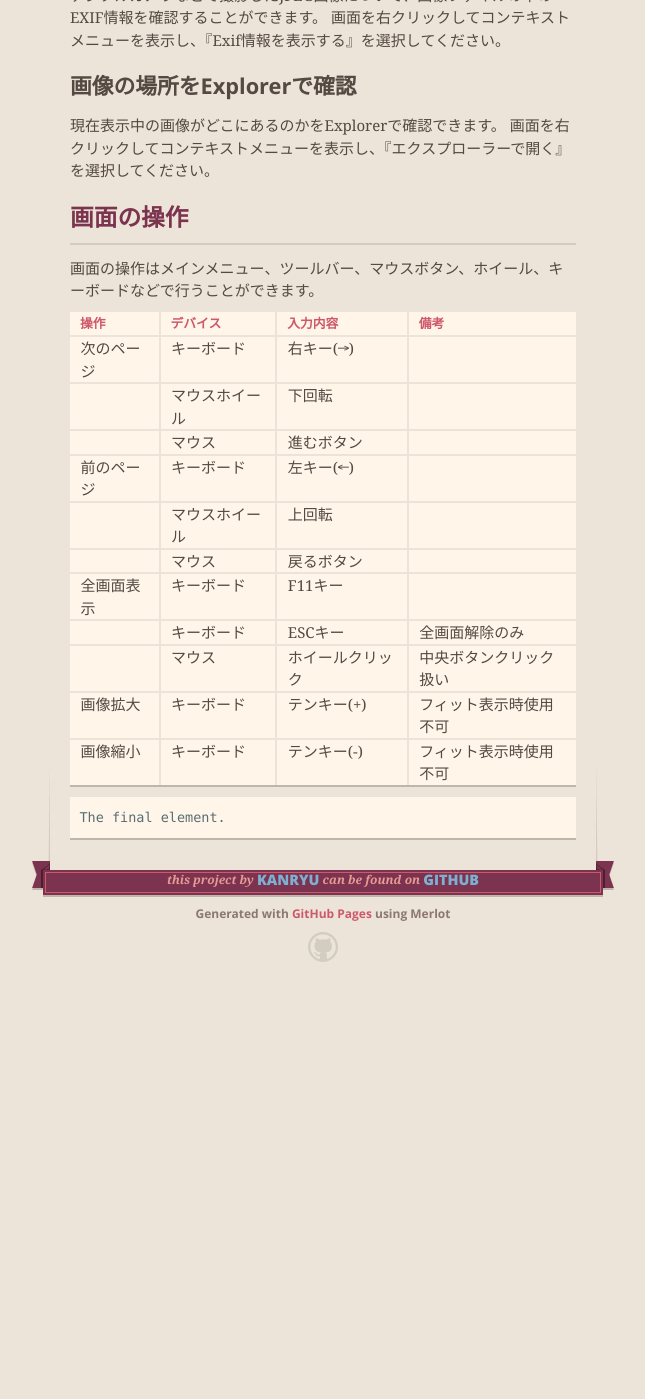
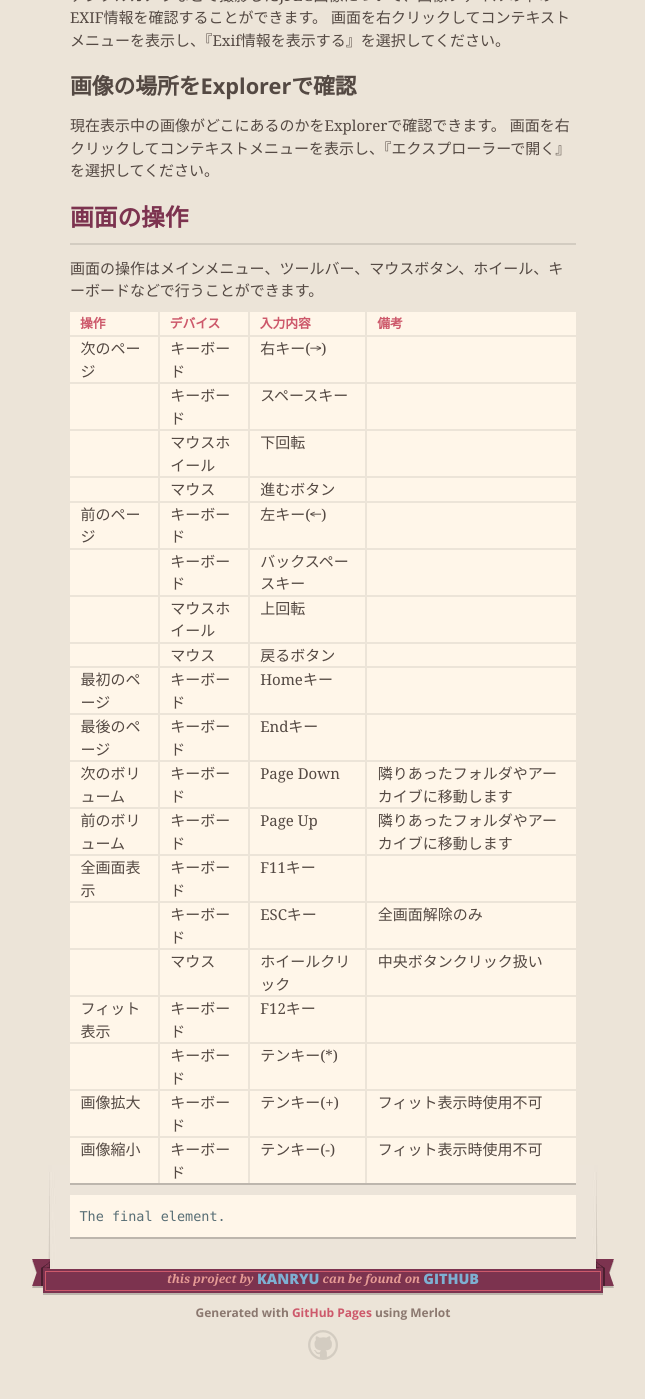
Before and after one commit to kanryu/quickviewer, a Jekyll site: the page built from docs/index-ja.md, in a window 1280 px wide and 1400 px high, scrolled down 2470 px. Shown: the whole window, without its empty margins (317-962 px from the left). Built offline with Jekyll 4.4.1, drawn with Linux system fonts in a browser that asks for light colours; nearby versions of some CDN libraries; our own code applies the rules of GitHub Pages for plain Markdown files; before the commit the page ends 3472 px from its top, so only the background shows below that.

Commit message:
Update index-ja.md

````diff
--- a/docs/index-ja.md
+++ b/docs/index-ja.md
@@ -73,21 +73,27 @@ layout: default
 
 画面の操作はメインメニュー、ツールバー、マウスボタン、ホイール、キーボードなどで行うことができます。
 
-| 操作        | デバイス | 入力内容 | 備考 |
-|:-------------|:-------|:--------|:--------|
-| 次のページ | キーボード | 右キー(→) | |
-|           | マウスホイール | 下回転 | |
-|           | マウス | 進むボタン   | |
-| 前のページ | キーボード | 左キー(←) | |
-|           | マウスホイール | 上回転 | |
-|           | マウス | 戻るボタン | |
-| 全画面表示 | キーボード | F11キー | |
-|           | キーボード | ESCキー | 全画面解除のみ |
-|           | マウス | ホイールクリック | 中央ボタンクリック扱い |
-| 画像拡大 | キーボード | テンキー(+) | フィット表示時使用不可 |
-| 画像縮小 | キーボード | テンキー(-) | フィット表示時使用不可 |
-
-
+| 操作        | デバイス   | 入力内容 | 備考 |
+|:------------|:----------|:--------|:--------|
+| 次のページ   | キーボード | 右キー(→) | |
+|             | キーボード | スペースキー | |
+|             | マウスホイール | 下回転 | |
+|             | マウス     | 進むボタン   | |
+| 前のページ   | キーボード | 左キー(←) | |
+|             | キーボード | バックスペースキー | |
+|             | マウスホイール | 上回転 | |
+|             | マウス     | 戻るボタン | |
+| 最初のページ | キーボード | Homeキー | |
+| 最後のページ | キーボード | Endキー | |
+| 次のボリューム | キーボード | Page Down | 隣りあったフォルダやアーカイブに移動します |
+| 前のボリューム | キーボード | Page Up | 隣りあったフォルダやアーカイブに移動します |
+| 全画面表示   | キーボード | F11キー | |
+|             | キーボード | ESCキー | 全画面解除のみ |
+|             | マウス     | ホイールクリック | 中央ボタンクリック扱い |
+| フィット表示 | キーボード | F12キー | |
+|             | キーボード | テンキー(\*) | |
+| 画像拡大     | キーボード | テンキー(+) | フィット表示時使用不可 |
+| 画像縮小     | キーボード | テンキー(-) | フィット表示時使用不可 |
 
 ```
 The final element.
````
